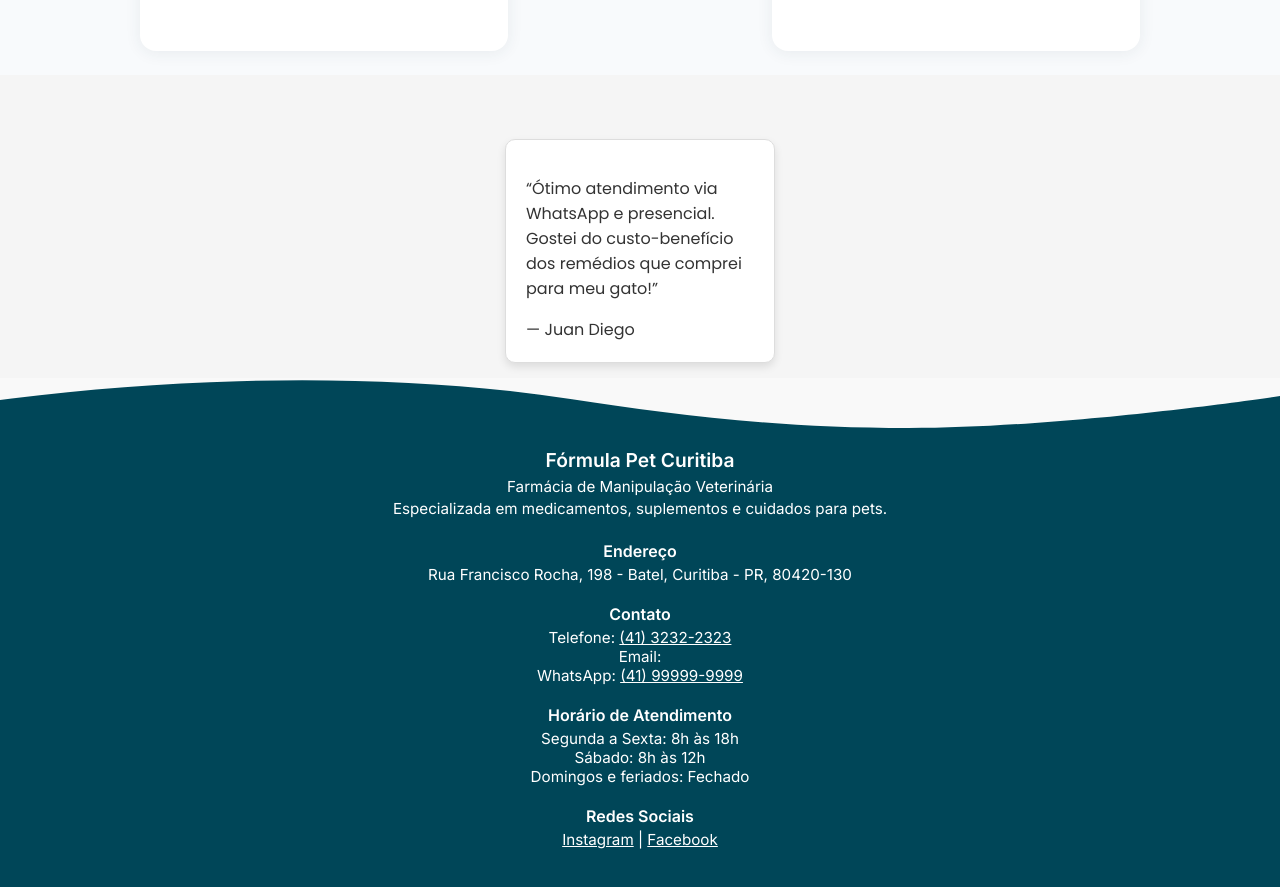
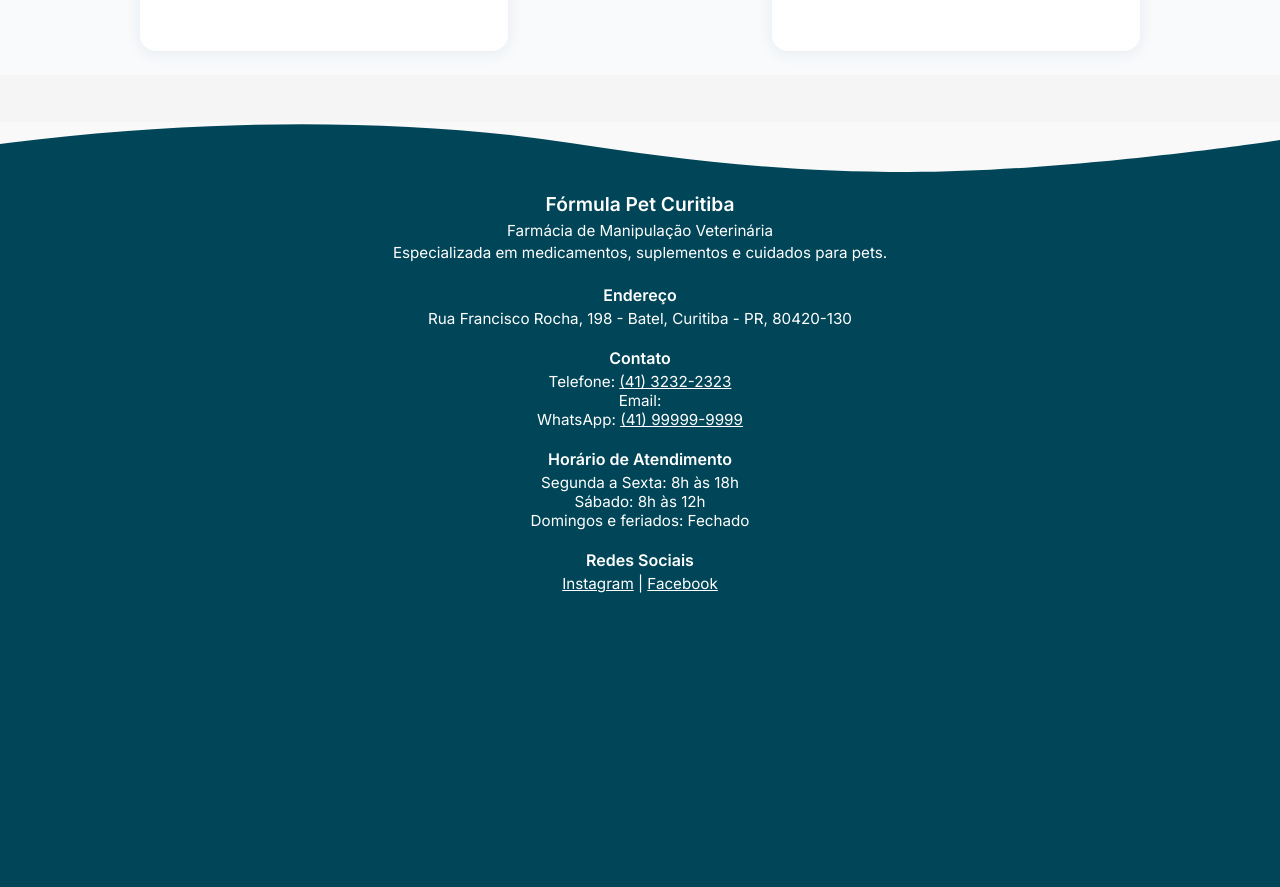
Before and after one commit to prz-eduardo/FORMULA_PET_COM_BR, an Angular app: page / in a window 1280 px wide. Shown: the part 941-1828 px from the top of the page. Built offline with nearby package versions, Linux system fonts and the light colour scheme; a web font is replaced by a local one.

Commit message:
Comment out testimonials component in template
The <app-testimonials> component has been commented out in app.component.html, likely to temporarily disable the testimonials section from rendering.

```diff
--- a/src/app/app.component.html
+++ b/src/app/app.component.html
@@ -169,7 +169,7 @@
 
 
   <section id="Testimonials" class="testimonial-slider">
-    <app-testimonials></app-testimonials>
+    <!-- <app-testimonials></app-testimonials> -->
 
   </section>
 
```
